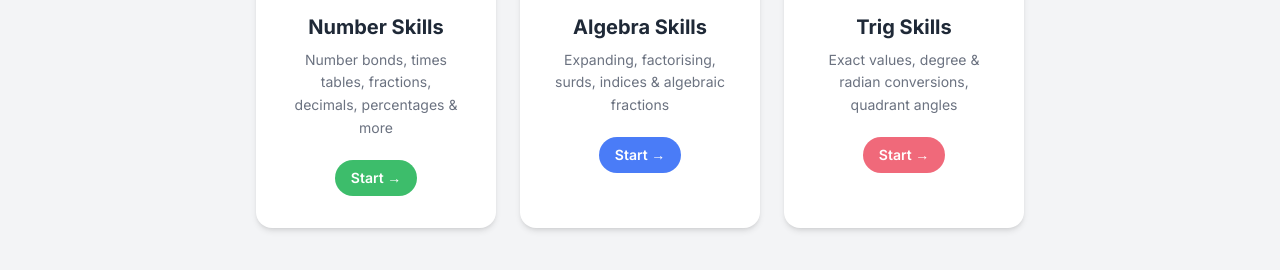
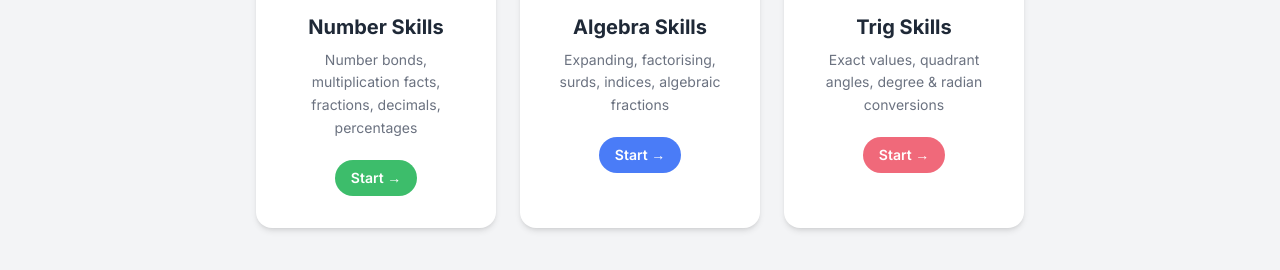
Before and after one commit to MrDingMaths/MathsMastery, a plain HTML site: page index.html in a window 1280 px wide. Shown: the part 414-684 px from the top of the page. Drawn offline with nearby package versions, Linux system fonts and the light colour scheme.

Commit message:
minor cosmetic changes

```diff
--- a/index.html
+++ b/index.html
@@ -38,7 +38,7 @@
                     ±
                 </div>
                 <h2 class="text-xl font-bold text-gray-800 mb-2">Number Skills</h2>
-                <p class="text-gray-500 text-sm leading-relaxed">Number bonds, times tables, fractions, decimals, percentages &amp; more</p>
+                <p class="text-gray-500 text-sm leading-relaxed">Number bonds, multiplication facts, fractions, decimals, percentages</p>
                 <span class="mt-5 px-4 py-2 rounded-full text-white text-sm font-semibold" style="background-color: #3DBD6B;">Start →</span>
             </a>
 
@@ -48,7 +48,7 @@
                     𝑥
                 </div>
                 <h2 class="text-xl font-bold text-gray-800 mb-2">Algebra Skills</h2>
-                <p class="text-gray-500 text-sm leading-relaxed">Expanding, factorising, surds, indices &amp; algebraic fractions</p>
+                <p class="text-gray-500 text-sm leading-relaxed">Expanding, factorising, surds, indices, algebraic fractions</p>
                 <span class="mt-5 px-4 py-2 rounded-full text-white text-sm font-semibold" style="background-color: #4A7CF7;">Start →</span>
             </a>
 
@@ -58,7 +58,7 @@
                     θ
                 </div>
                 <h2 class="text-xl font-bold text-gray-800 mb-2">Trig Skills</h2>
-                <p class="text-gray-500 text-sm leading-relaxed">Exact values, degree &amp; radian conversions, quadrant angles</p>
+                <p class="text-gray-500 text-sm leading-relaxed">Exact values, quadrant angles, degree &amp; radian conversions</p>
                 <span class="mt-5 px-4 py-2 rounded-full text-white text-sm font-semibold" style="background-color: #F0697A;">Start →</span>
             </a>
 
```
Also changed, not shown: algebra/index.html (+1 -1 lines), mathsfacts/index.html (+2 -2 lines), trigfacts/index.html (+1 -1 lines), favicon.ico (added).
